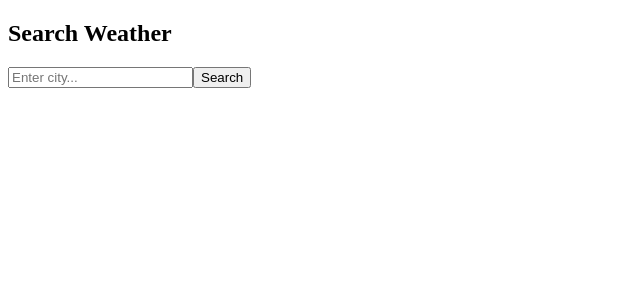
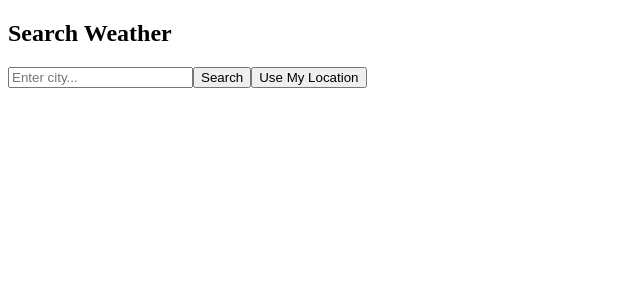
Before and after one commit to youssefaymanelsersy/weather-intelligence-platform, a React (Vite) app in the folder client/: page / in a window 1280 px wide. Shown: the top 300 px of the page, without its empty margins (0-640 px from the left). Built offline with nearby package versions, Linux system fonts and the light colour scheme.

Commit message:
Add current location weather feature

```diff
--- a/client/src/components/WeatherSearch.jsx
+++ b/client/src/components/WeatherSearch.jsx
@@ -30,6 +30,32 @@ function WeatherSearch() {
         }
     };
 
+    const getCurrentLocationWeather = () => {
+        navigator.geolocation.getCurrentPosition(
+            async (position) => {
+                try {
+                    setLoading(true);
+                    setError("");
+
+                    const { latitude, longitude } = position.coords;
+
+                    const response = await axios.get(
+                        `http://localhost:5000/weather/${latitude},${longitude}`
+                    );
+
+                    setWeather(response.data);
+                } catch (error) {
+                    setError("Failed to fetch current location weather.");
+                } finally {
+                    setLoading(false);
+                }
+            },
+            () => {
+                setError("Location access denied.");
+            }
+        );
+    };
+
     return (
         <div>
             <h2>Search Weather</h2>
@@ -41,9 +67,12 @@ function WeatherSearch() {
                 onChange={(e) => setCity(e.target.value)}
             />
 
-            <button onClick={fetchWeather}>Search</button>
+            <button disabled={loading} onClick={fetchWeather}>Search</button>
+            <button disabled={loading} onClick={getCurrentLocationWeather}>
+                Use My Location
+            </button>
+            {loading && <p>Loading weather data...</p>}
 
-            {loading && <p>Loading weather data...</p>}
 
             {error && <p>{error}</p>}
             {weather && (
```
